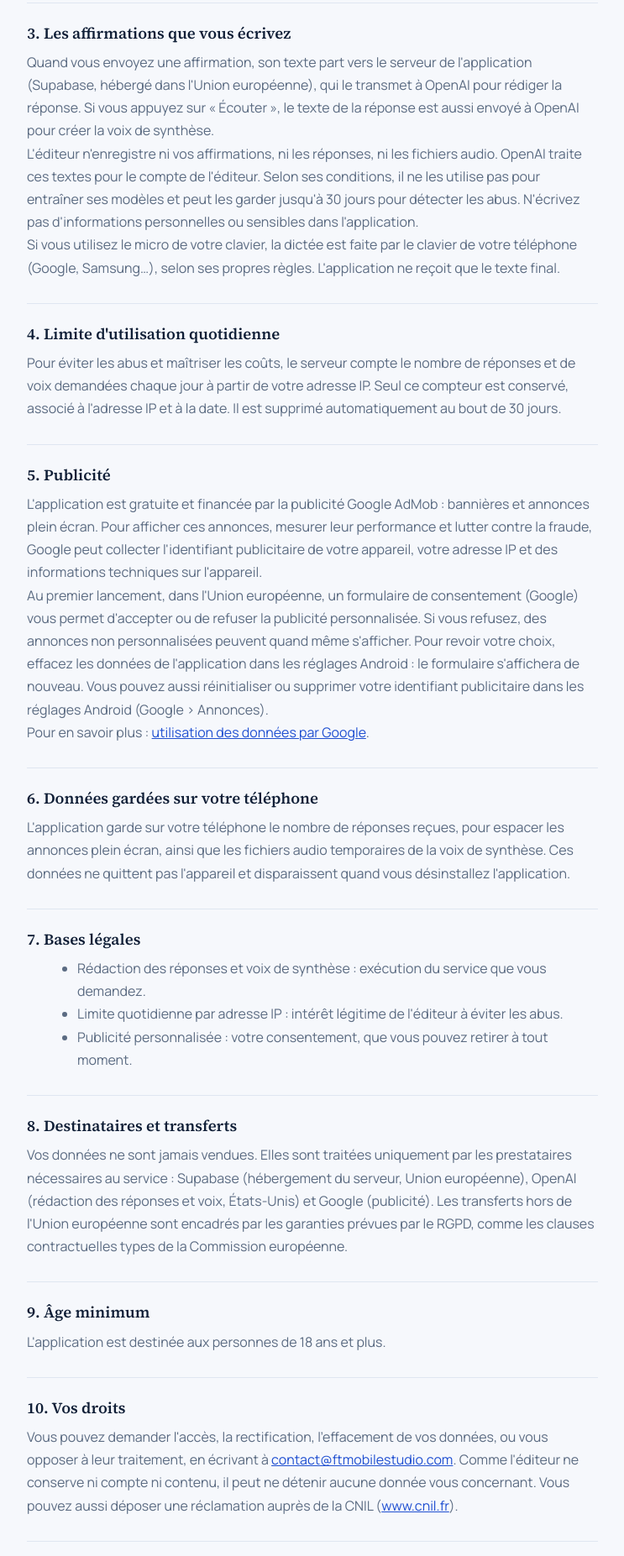
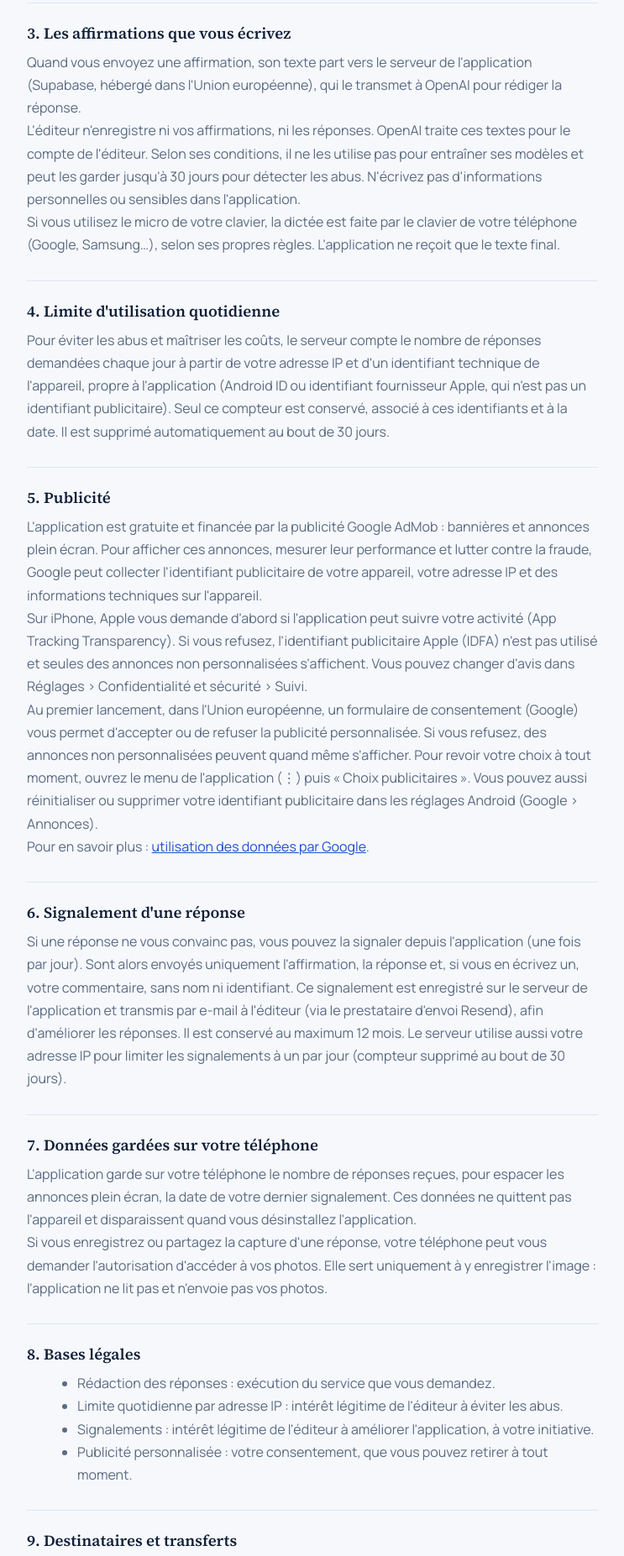
Before and after one commit to FTMOBILESTUDIO/FT-MobileStudio, a plain HTML site: page tuastort/confidentialite.html in a window 1280 px wide. Shown: the part 593-2446 px from the top of the page at 84% size, without its empty margins (268-1011 px from the left). Drawn offline with Linux system fonts and the light colour scheme.

Commit message:
Add files via upload

```diff
--- a/tuastort/confidentialite.html
+++ b/tuastort/confidentialite.html
@@ -23,48 +23,54 @@ a{color:var(--accent)}
 <main>
   <a href="../">← FT Mobile Studio</a>
   <h1>Politique de confidentialité de Tu as tort</h1>
-  <p>En vigueur au 17 novembre 2026.</p>
+  <p>En vigueur au 25 novembre 2026. S'applique aux versions Android et iPhone.</p>
 
   <h2>1. En bref</h2>
-  <p>Tu as tort ne demande ni compte, ni nom, ni adresse e-mail. Les affirmations que vous écrivez sont envoyées à une intelligence artificielle pour obtenir la réponse du J, puis ne sont pas conservées par l'éditeur. L'application affiche de la publicité Google AdMob, avec votre consentement lorsque la loi l'exige.</p>
+  <p>Tu as tort ne demande ni compte, ni nom, ni adresse e-mail. Les affirmations que vous écrivez sont envoyées à une intelligence artificielle pour obtenir une réponse, puis ne sont pas conservées par l'éditeur. L'application affiche de la publicité Google AdMob, avec votre consentement lorsque la loi l'exige.</p>
 
   <h2>2. Responsable du traitement</h2>
   <p>TELINGE, entrepreneur individuel (EI), exerçant sous l'enseigne FT Mobile Studio, 72 Traverse Parangon, 13008 Marseille, France. SIRET 109 037 663 00019.<br>
   Contact : <a href="mailto:contact@ftmobilestudio.com">contact@ftmobilestudio.com</a></p>
 
   <h2>3. Les affirmations que vous écrivez</h2>
-  <p>Quand vous envoyez une affirmation, son texte part vers le serveur de l'application (Supabase, hébergé dans l'Union européenne), qui le transmet à OpenAI pour rédiger la réponse. Si vous appuyez sur « Écouter », le texte de la réponse est aussi envoyé à OpenAI pour créer la voix de synthèse.</p>
-  <p>L'éditeur n'enregistre ni vos affirmations, ni les réponses, ni les fichiers audio. OpenAI traite ces textes pour le compte de l'éditeur. Selon ses conditions, il ne les utilise pas pour entraîner ses modèles et peut les garder jusqu'à 30 jours pour détecter les abus. N'écrivez pas d'informations personnelles ou sensibles dans l'application.</p>
+  <p>Quand vous envoyez une affirmation, son texte part vers le serveur de l'application (Supabase, hébergé dans l'Union européenne), qui le transmet à OpenAI pour rédiger la réponse.</p>
+  <p>L'éditeur n'enregistre ni vos affirmations, ni les réponses. OpenAI traite ces textes pour le compte de l'éditeur. Selon ses conditions, il ne les utilise pas pour entraîner ses modèles et peut les garder jusqu'à 30 jours pour détecter les abus. N'écrivez pas d'informations personnelles ou sensibles dans l'application.</p>
   <p>Si vous utilisez le micro de votre clavier, la dictée est faite par le clavier de votre téléphone (Google, Samsung…), selon ses propres règles. L'application ne reçoit que le texte final.</p>
 
   <h2>4. Limite d'utilisation quotidienne</h2>
-  <p>Pour éviter les abus et maîtriser les coûts, le serveur compte le nombre de réponses et de voix demandées chaque jour à partir de votre adresse IP. Seul ce compteur est conservé, associé à l'adresse IP et à la date. Il est supprimé automatiquement au bout de 30 jours.</p>
+  <p>Pour éviter les abus et maîtriser les coûts, le serveur compte le nombre de réponses demandées chaque jour à partir de votre adresse IP et d'un identifiant technique de l'appareil, propre à l'application (Android ID ou identifiant fournisseur Apple, qui n'est pas un identifiant publicitaire). Seul ce compteur est conservé, associé à ces identifiants et à la date. Il est supprimé automatiquement au bout de 30 jours.</p>
 
   <h2>5. Publicité</h2>
   <p>L'application est gratuite et financée par la publicité Google AdMob : bannières et annonces plein écran. Pour afficher ces annonces, mesurer leur performance et lutter contre la fraude, Google peut collecter l'identifiant publicitaire de votre appareil, votre adresse IP et des informations techniques sur l'appareil.</p>
-  <p>Au premier lancement, dans l'Union européenne, un formulaire de consentement (Google) vous permet d'accepter ou de refuser la publicité personnalisée. Si vous refusez, des annonces non personnalisées peuvent quand même s'afficher. Pour revoir votre choix, effacez les données de l'application dans les réglages Android : le formulaire s'affichera de nouveau. Vous pouvez aussi réinitialiser ou supprimer votre identifiant publicitaire dans les réglages Android (Google › Annonces).</p>
+  <p>Sur iPhone, Apple vous demande d'abord si l'application peut suivre votre activité (App Tracking Transparency). Si vous refusez, l'identifiant publicitaire Apple (IDFA) n'est pas utilisé et seules des annonces non personnalisées s'affichent. Vous pouvez changer d'avis dans Réglages › Confidentialité et sécurité › Suivi.</p>
+  <p>Au premier lancement, dans l'Union européenne, un formulaire de consentement (Google) vous permet d'accepter ou de refuser la publicité personnalisée. Si vous refusez, des annonces non personnalisées peuvent quand même s'afficher. Pour revoir votre choix à tout moment, ouvrez le menu de l'application (⋮) puis « Choix publicitaires ». Vous pouvez aussi réinitialiser ou supprimer votre identifiant publicitaire dans les réglages Android (Google › Annonces).</p>
   <p>Pour en savoir plus : <a href="https://policies.google.com/technologies/partner-sites?hl=fr">utilisation des données par Google</a>.</p>
 
-  <h2>6. Données gardées sur votre téléphone</h2>
-  <p>L'application garde sur votre téléphone le nombre de réponses reçues, pour espacer les annonces plein écran, ainsi que les fichiers audio temporaires de la voix de synthèse. Ces données ne quittent pas l'appareil et disparaissent quand vous désinstallez l'application.</p>
+  <h2>6. Signalement d'une réponse</h2>
+  <p>Si une réponse ne vous convainc pas, vous pouvez la signaler depuis l'application (une fois par jour). Sont alors envoyés uniquement l'affirmation, la réponse et, si vous en écrivez un, votre commentaire, sans nom ni identifiant. Ce signalement est enregistré sur le serveur de l'application et transmis par e-mail à l'éditeur (via le prestataire d'envoi Resend), afin d'améliorer les réponses. Il est conservé au maximum 12 mois. Le serveur utilise aussi votre adresse IP pour limiter les signalements à un par jour (compteur supprimé au bout de 30 jours).</p>
 
-  <h2>7. Bases légales</h2>
+  <h2>7. Données gardées sur votre téléphone</h2>
+  <p>L'application garde sur votre téléphone le nombre de réponses reçues, pour espacer les annonces plein écran, la date de votre dernier signalement. Ces données ne quittent pas l'appareil et disparaissent quand vous désinstallez l'application.</p>
+  <p>Si vous enregistrez ou partagez la capture d'une réponse, votre téléphone peut vous demander l'autorisation d'accéder à vos photos. Elle sert uniquement à y enregistrer l'image : l'application ne lit pas et n'envoie pas vos photos.</p>
+
+  <h2>8. Bases légales</h2>
   <ul>
-    <li>Rédaction des réponses et voix de synthèse : exécution du service que vous demandez.</li>
+    <li>Rédaction des réponses : exécution du service que vous demandez.</li>
     <li>Limite quotidienne par adresse IP : intérêt légitime de l'éditeur à éviter les abus.</li>
+    <li>Signalements : intérêt légitime de l'éditeur à améliorer l'application, à votre initiative.</li>
     <li>Publicité personnalisée : votre consentement, que vous pouvez retirer à tout moment.</li>
   </ul>
 
-  <h2>8. Destinataires et transferts</h2>
-  <p>Vos données ne sont jamais vendues. Elles sont traitées uniquement par les prestataires nécessaires au service : Supabase (hébergement du serveur, Union européenne), OpenAI (rédaction des réponses et voix, États-Unis) et Google (publicité). Les transferts hors de l'Union européenne sont encadrés par les garanties prévues par le RGPD, comme les clauses contractuelles types de la Commission européenne.</p>
+  <h2>9. Destinataires et transferts</h2>
+  <p>Vos données ne sont jamais vendues. Elles sont traitées uniquement par les prestataires nécessaires au service : Supabase (hébergement du serveur, Union européenne), OpenAI (rédaction des réponses, États-Unis), Google (publicité) et Resend (envoi des signalements par e-mail). Les transferts hors de l'Union européenne sont encadrés par les garanties prévues par le RGPD, comme les clauses contractuelles types de la Commission européenne.</p>
 
-  <h2>9. Âge minimum</h2>
+  <h2>10. Âge minimum</h2>
   <p>L'application est destinée aux personnes de 18 ans et plus.</p>
 
-  <h2>10. Vos droits</h2>
+  <h2>11. Vos droits</h2>
   <p>Vous pouvez demander l'accès, la rectification, l'effacement de vos données, ou vous opposer à leur traitement, en écrivant à <a href="mailto:contact@ftmobilestudio.com">contact@ftmobilestudio.com</a>. Comme l'éditeur ne conserve ni compte ni contenu, il peut ne détenir aucune donnée vous concernant. Vous pouvez aussi déposer une réclamation auprès de la CNIL (<a href="https://www.cnil.fr">www.cnil.fr</a>).</p>
 
-  <h2>11. Modifications</h2>
+  <h2>12. Modifications</h2>
   <p>Cette politique peut être mise à jour, par exemple si l'application évolue. La version en vigueur est toujours celle publiée sur cette page.</p>
 </main>
 </body>
```
